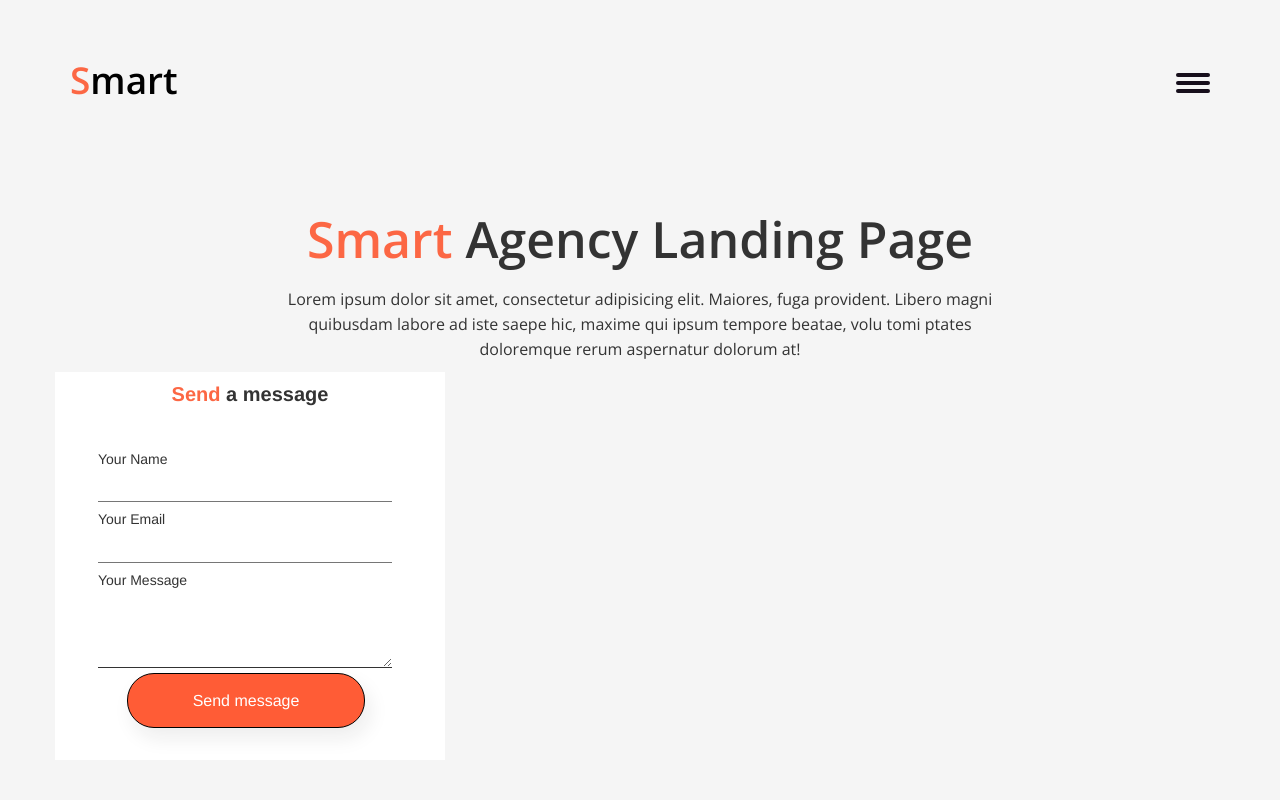
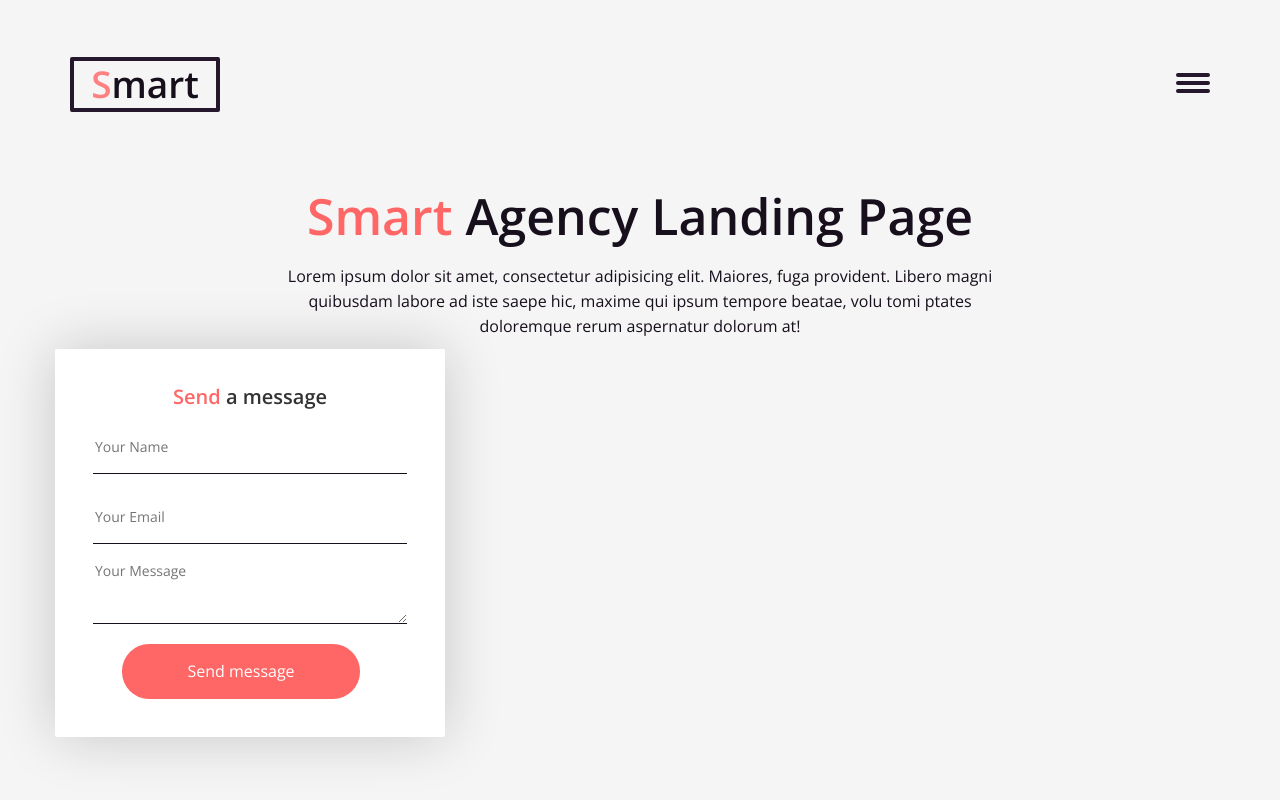
Before and after one commit to AndreyPankov89/andreypankov89.github.io, a PHP site: page /lesson_12/index.html in a window 1280 px wide. Run offline with PHP 8.4, Linux system fonts and the light colour scheme.

Commit message:
lesson 12 added

```diff
--- a/lesson_12/css/Style.css
+++ b/lesson_12/css/Style.css
@@ -1,186 +1,165 @@
+/* Generated by less 2.5.1 */
 @import url('https://fonts.googleapis.com/css?family=Open+Sans:400,600&subset=latin-ext');
-
-header#main
-{
+body {
+  font-family: 'Open Sans', sans-serif;
+}
+#main {
   background-color: #f5f5f5;
   height: 100vh;
 }
-
-.main_header
-{
+input:focus,
+textarea:focus,
+button:focus {
+  outline: none;
+}
+a:hover {
+  text-decoration: none;
+}
+a:focus {
+  text-decoration: none;
+}
+.main_header {
   margin-top: 5%;
 }
-a.main_logo
-{
+.main_logo {
   display: block;
   height: 55px;
   width: 150px;
   border-width: 4px;
   border-radius: 2px;
-    border-color: #170f1c;
-    color: #000;
-    font-family: 'Open Sans', sans-serif;
+  border-color: #25182d;
+  border-style: solid;
+  text-align: center;
   font-size: 37px;
   font-weight: 600;
+  color: #170f1c;
+  text-decoration: none;
+  box-sizing: border-box;
   line-height: 46px;
-    text-decoration: none;
-
 }
-.Color_select
-{
-    color: #fc6744;
+.main_logo .Color_select {
+  color: #ff8080;
 }
-
-.main_nav
-{
+.main_nav {
   position: relative;
   float: right;
   margin-top: 25px;
 }
-.burger_menu
-{
-
+.main_content {
+  margin-top: 5%;
+  text-align: center;
+  color: #170f1c;
+}
+.main_content h1 {
+  font-size: 50px;
+  font-weight: 600;
+}
+.main_content h1 .Color_select {
+  color: #ff6666;
+}
+.main_content p {
+  font-size: 16px;
+  font-weight: 400;
+  line-height: 25px;
+  margin-top: 20px;
+}
+.main_feedback_card {
+  position: relative;
+  box-sizing: border-box;
+  left: 0;
+  bottom: 0;
+  height: 388px;
+  background-color: #ffffff;
+  border-radius: 2px;
+  padding: 25px 38px 20px 38px;
+  box-shadow: 0px 0px 57px 0px rgba(20, 20, 21, 0.2);
+}
+.main_feedback_card h4 {
+  font-size: 20px;
+  font-weight: 600;
+  line-height: 25px;
+  text-align: center;
+}
+.main_feedback_card .Color_select {
+  color: #ff6666;
+}
+.main_feedback_card #send_msg input {
+  width: 100%;
+  display: block;
+  border-style: none;
+  border-bottom: solid 1px #170f1c;
+  height: 55px;
+  margin-bottom: 15px;
+}
+.main_feedback_card #send_msg textarea {
+  width: 100%;
+  border-style: none;
+  border-bottom: solid 1px #170f1c;
+  margin-bottom: 15px;
+}
+.main_feedback_card #send_msg button {
+  border-radius: 27px;
+  border-style: none;
+  background-color: #ff6666;
+  width: 238px;
+  height: 55px;
+  color: #ffffff;
+  font-size: 16px;
+  font-weight: 400;
+  line-height: 25px;
+  text-align: center;
+  margin-left: 29px;
+}
+.burger_menu {
   position: absolute;
   top: 50%;
   right: 0;
   height: 4px;
   width: 34px;
-    background-color: #170f1c;
+  background-color: #25182d;
+  -webkit-transform: translateY(-1px);
+  -ms-transform: translateY(-1px);
+  -o-transform: translateY(-1px);
+  transform: translateY(-1px);
   -webkit-border-radius: 5px;
   -moz-border-radius: 5px;
   -ms-border-radius: 5px;
   -o-border-radius: 5px;
   border-radius: 5px;
-    -webkit-transform: translateY(-1px);
-    -ms-transform: translateY(-1px);
-    -o-transform: translateY(-1px);
-    transform: translateY(-1px);
 }
-
-
-.burger_menu:before
-{
+.burger_menu:before {
   position: absolute;
   top: 50%;
   right: 0;
   height: 4px;
   width: 34px;
-    background-color: #170f1c;
+  background-color: #25182d;
+  -webkit-transform: translateY(-10px);
+  -ms-transform: translateY(-10px);
+  -o-transform: translateY(-10px);
+  transform: translateY(-10px);
   -webkit-border-radius: 5px;
   -moz-border-radius: 5px;
   -ms-border-radius: 5px;
   -o-border-radius: 5px;
   border-radius: 5px;
-    -webkit-transform: translateY(-10px);
-    -ms-transform: translateY(-10px);
-    -o-transform: translateY(-10px);
-    transform: translateY(-10px);
   content: '';
 }
-
-
-.burger_menu:after
-{
-
+.burger_menu:after {
   position: absolute;
   top: 50%;
   right: 0;
   height: 4px;
   width: 34px;
-    background-color: #170f1c;
+  background-color: #25182d;
+  -webkit-transform: translateY(6px);
+  -ms-transform: translateY(6px);
+  -o-transform: translateY(6px);
+  transform: translateY(6px);
   -webkit-border-radius: 5px;
   -moz-border-radius: 5px;
   -ms-border-radius: 5px;
   -o-border-radius: 5px;
   border-radius: 5px;
-    -webkit-transform: translateY(6px);
-    -ms-transform: translateY(6px);
-    -o-transform: translateY(6px);
-    transform: translateY(6px);
   content: '';
 }
-
-.main_content
-{
-    margin-top: 7%;
-    font-family: 'Open Sans', sans-serif;
-    text-align: center;
-}
-
-.main_content h1
-{
-    font-size: 50px;
-    font-weight: 600;
-}
-
-.main_content p
-{
-    font-size: 16px;
-    font-weight: 400;
-    line-height: 25px;
-    margin-top: 20px;
-}
-
-.feedback_card
-{
-    position: relative;
-    left: 0px;
-    bottom: 0px;
-    height: 388px;
-    background-color: #fff;
-}
-
-.feedback_card h4
-{
-    font-size: 20px;
-    font-weight: 600;
-    line-height: 25px;
-    text-align: center;
-}
-
-#send_msg
-{
-    padding: 25px 38px 20px 28px;
-}
-
-#send_msg label
-{
-    display: block;
-    font-style: 15px;
-    font-weight: 400;
-    line-height: 35px;
-}
-
-#send_msg input
-{
-    width: 100%;
-    height: 20px;
-    border-style: none;
-    border-bottom-style: solid;
-    border-bottom-width: 1px;
-}
-
-#send_msg textarea
-{
-    width: 100%;
-    border-style: none;
-    border-bottom: 1px solid;
-}
-
-#send_msg .button
-{
-    border-radius: 27px;
-    border-style: solid;
-    border-width: 1px;
-    border-color:  rgba(1, 2, 2, 7);
-    background-color:  #ff5c36;
-    box-shadow: 5px 10px 20px 0px rgba(20, 20, 21, 0.08);
-    width: 238px;
-    height: 55px;
-    color:  #ffffff;
-    font-size: 16px;/* Приближение из-за подстановки шрифтов */
-    font-weight: 400;
-    line-height: 25px;/* Приближение из-за подстановки шрифтов */
-    text-align: center;
-    margin-left: 29px;
-}
--- /dev/null
+++ b/lesson_12/css/style.less
@@ -0,0 +1,210 @@
+@import url('https://fonts.googleapis.com/css?family=Open+Sans:400,600&subset=latin-ext');
+
+@Main_color: #170f1c;
+@akcent_color: #ff6666;
+@white: #fff;
+@bgcolor: #f5f5f5;
+
+body
+{
+    font-family: 'Open Sans' , sans-serif;
+}
+
+#main
+{
+    background-color: @bgcolor;
+    height: 100vh;
+}
+
+input, textarea, button
+{
+    &:focus
+    {
+        outline: none;
+    }
+}
+
+a
+{
+    &:hover
+    {
+        text-decoration: none;
+    }
+
+    &:focus
+    {
+        text-decoration: none;
+    }
+}
+
+.main
+{
+    &_header
+    {
+        margin-top: 5%;
+    }
+    &_logo
+    {
+        display: block;
+        height: 55px;
+        width: 150px;
+        border-width: 4px;
+        border-radius: 2px;
+        border-color: lighten(@Main_color, 5%);
+        border-style: solid;
+        text-align: center;
+        font-size: 37px;
+        font-weight: 600;
+        color: @Main_color;
+        text-decoration: none;
+        box-sizing: border-box;
+        line-height: 46px;
+        & .Color_select
+        {
+            color: lighten(@akcent_color, 5%)
+        }
+    }
+
+    &_nav
+    {
+        position: relative;
+        float: right;
+        margin-top: 25px;
+    }
+
+
+    &_content
+    {
+        margin-top: 5%;
+        text-align: center;
+        color: @Main_color;
+
+        & h1
+        {
+            font-size: 50px;
+            font-weight: 600;
+
+            & .Color_select
+            {
+                color: @akcent_color;
+            }
+        }
+
+        & p
+        {
+            font-size: 16px;
+            font-weight: 400;
+            line-height: 25px;
+            margin-top: 20px;
+        }
+    }
+
+    &_feedback_card
+    {
+        position:relative;
+        box-sizing:border-box;
+        left: 0;
+        bottom: 0;
+        height: 388px;
+        background-color: @white;
+        border-radius: 2px;
+        padding: 25px 38px 20px 38px;
+        box-shadow: 0px 0px 57px 0px rgba(20, 20, 21, 0.2);
+        & h4{
+            font-size: 20px;
+            font-weight: 600;
+            line-height: 25px;
+            text-align: center;
+        }
+
+        & .Color_select
+        {
+            color: @akcent_color;
+        }
+
+        & #send_msg
+        {
+
+            & input
+            {
+                width: 100%;
+                display: block;
+                border-style: none;
+                border-bottom: solid 1px @Main_color;
+                height: 55px;
+                margin-bottom: 15px;
+            }
+
+            & textarea
+            {
+                width: 100%;
+                border-style: none;
+                border-bottom: solid 1px @Main_color;
+                margin-bottom: 15px;
+            }
+
+            & button
+            {
+                border-radius: 27px;
+                border-style: none;
+                background-color: @akcent_color;
+                width: 238px;
+                height: 55px;
+                color: @white;
+                font-size: 16px;
+                font-weight: 400;
+                line-height: 25px;
+                text-align: center;
+                margin-left: 29px;
+            }
+        }
+    }
+}
+
+.transform_burger(@value)
+{
+    -webkit-transform: translateY(@value);
+    -ms-transform: translateY(@value);
+    -o-transform: translateY(@value);
+    transform: translateY(@value);
+    -webkit-border-radius: 5px;
+    -moz-border-radius: 5px;
+    -ms-border-radius: 5px;
+    -o-border-radius: 5px;
+    border-radius: 5px;
+}
+
+
+.burger_menu
+{
+    position: absolute;
+    top: 50%;
+    right: 0;
+    height: 4px;
+    width: 34px;
+    background-color: lighten(@Main_color,5%);
+    .transform_burger(-1px);
+
+    &:before
+    {
+        position: absolute;
+        top: 50%;
+        right: 0;
+        height: 4px;width: 34px;
+        background-color: lighten(@Main_color,5%);
+        .transform_burger(-10px);
+        content: '';
+    }
+
+    &:after
+    {
+        position: absolute;
+        top: 50%;
+        right: 0;
+        height: 4px;width: 34px;
+        background-color: lighten(@Main_color,5%);
+        .transform_burger(6px);
+        content: '';
+    }
+
+}
--- a/lesson_12/index.html
+++ b/lesson_12/index.html
@@ -37,16 +37,13 @@
               </div>
               <!-- /.row -->
               <div class="row">
-                  <div class="col-lg-4 feedback_card">
+                  <div class="col-lg-4 main_feedback_card">
                       <h4><span class="Color_select">Send</span> a message</h4>
                       <form action="" id="send_msg">
-                          <label for="Name">Your Name</label>
-                          <input type="text" name="Name">
-                          <label for="Email">Your Email</label>
-                          <input type="email" name="Email">
-                          <label for="message">Your Message</label>
-                          <textarea name="message" id="" cols="30" rows="3"></textarea>
-                          <input type="Button" class="button" value="Send message">
+                          <input type="text" placeholder="Your Name" name="Name">
+                          <input type="email" placeholder="Your Email" name="Email">
+                          <textarea name="message" placeholder="Your Message" rows="3"></textarea>
+                          <button type="submit">Send message</button>
                       </form>
                   </div>
                   <!-- /.col-lg-4 feedback_card -->
```
Also changed, not shown: lesson_12/css/Style1.css (added, +186 -0 lines). Lines whose indentation alone changed are shown as unchanged.
